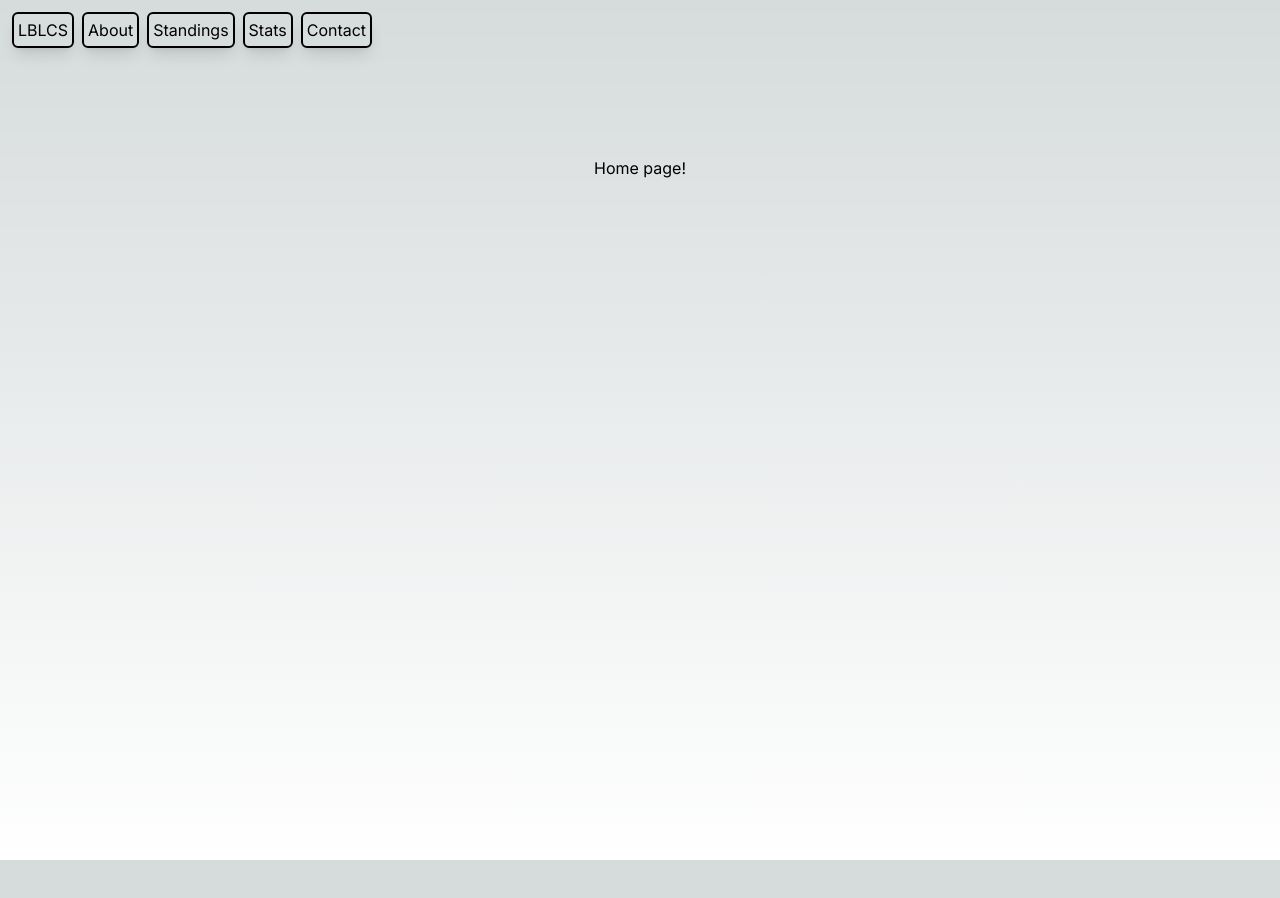
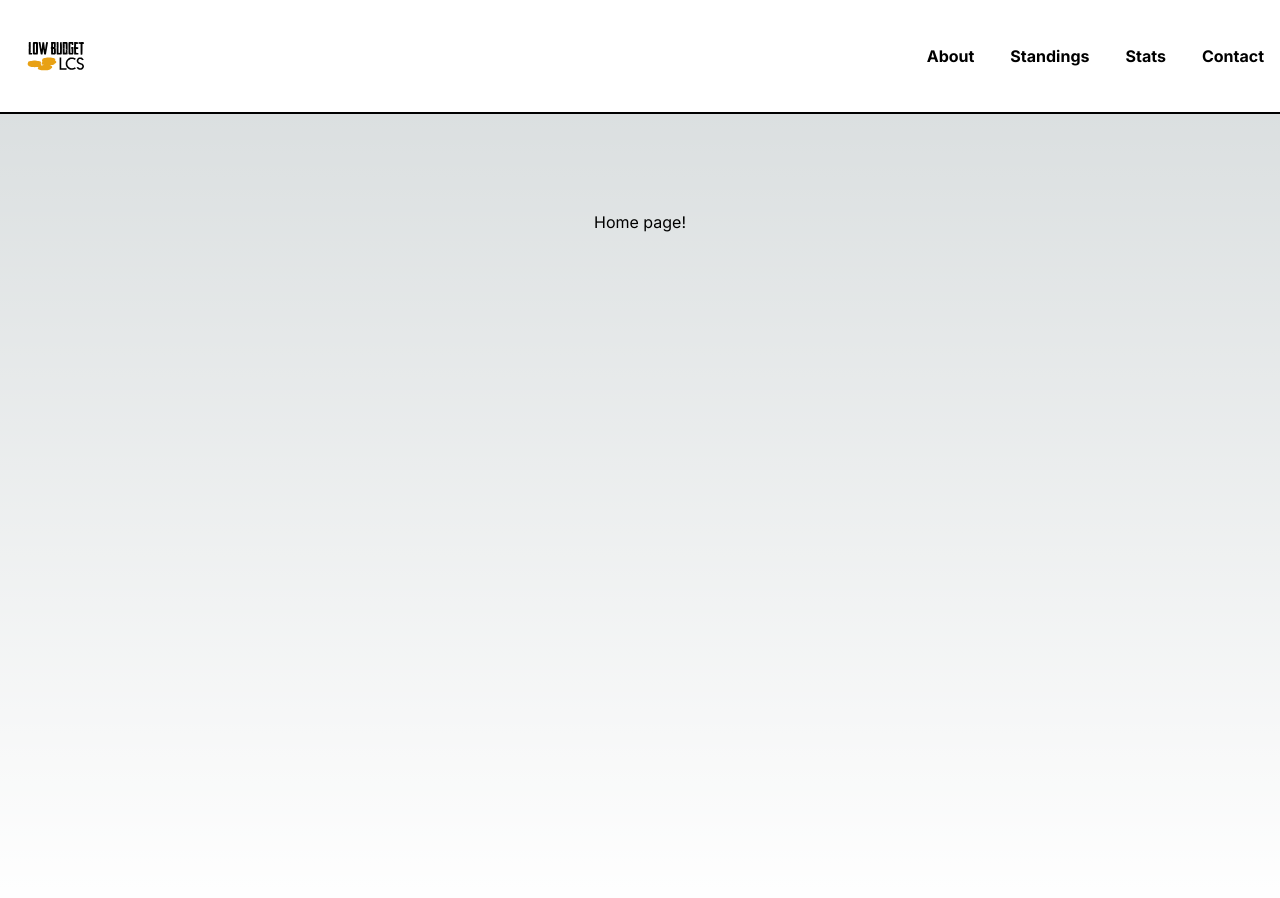
Before and after one commit to lowbudgetlcs/lblcs-next-frontend, a Next.js app: page / in a window 1280 px wide. Shown: the top 898 px of the page. Before the commit the page ends 860 px from the top, so only its background shows below. Built offline with nearby package versions, Linux system fonts and the light colour scheme.

Commit message:
Added NavbarButton component to simplify styling, continued styling the navbar, and added an LBLCS svg logo.

```diff
--- a/app/layout.tsx
+++ b/app/layout.tsx
@@ -9,8 +9,8 @@ import Navbar from "@/components/Navbar";
 const inter = Inter({ subsets: ['latin'] })
 
 export const metadata: Metadata = {
-  title: 'Create Next App',
-  description: 'Generated by create next app',
+  title: 'LowBudgetLCS',
+  description: 'Welcome to the LowBudgetLCS!',
 }
 
 export default function RootLayout({
--- a/components/Navbar.tsx
+++ b/components/Navbar.tsx
@@ -1,24 +1,37 @@
-import Link from 'next/link'
+import Image from 'next/image';
+
+import NavbarButton from "@/components/NavbarButton";
+
+import LblcsLogo from '@/public/lblcs_logo.svg'
 
 export default function Navbar() {
-    const navbarButtonStyling: string = "bg-gray border-black border-2 rounded-md shadow-lg p-1";
     return (
-        <div className="static w-full flex gap-2 p-3">
-            <Link href={"/"} className={navbarButtonStyling}>
-                LBLCS
-            </Link>
-            <Link href={"/about"} className={navbarButtonStyling}>
-                About
-            </Link>
-            <Link href={"/standings"} className={navbarButtonStyling}>
-                Standings
-            </Link>
-            <Link href={"/stats"} className={navbarButtonStyling}>
-                Stats
-            </Link>
-            <Link href={"/contact"} className={navbarButtonStyling}>
-                Contact
-            </Link>
+        <div className="flex border-b-2 border-black flex-wrap justify-between bg-white w-full">
+            <div className={"flex self-start gap-2 p-2"}>
+                <NavbarButton href={"/"}>
+                    <Image
+                        src={LblcsLogo}
+                        width={80}
+                        height={80}
+                        alt={"LBLCS Logo"}
+                    />
+                </NavbarButton>
+            </div>
+
+            <div className={"flex self-center gap-5 p-2"}>
+                <NavbarButton href={"/about"}>
+                    About
+                </NavbarButton>
+                <NavbarButton href={"/standings"}>
+                    Standings
+                </NavbarButton>
+                <NavbarButton href={"/stats"}>
+                    Stats
+                </NavbarButton>
+                <NavbarButton href={"/contact"}>
+                    Contact
+                </NavbarButton>
+            </div>
         </div>
-    )
+    );
 }
--- /dev/null
+++ b/components/NavbarButton.tsx
@@ -0,0 +1,18 @@
+import Link from "next/link";
+import React from 'react';
+
+interface NavbarButtonProps {
+    href: string
+    children: React.ReactNode
+}
+
+export default function NavbarButton({ href, children }: NavbarButtonProps) {
+    return (
+        <Link href={href} className={"flex p-2 font-bold hover:font-extrabold"}>
+            <div className={"justify-self-end self-end"}>
+                {children}
+            </div>
+        </Link>
+)
+    ;
+}
```
Also changed, not shown: public/lblcs_logo.svg (added).
